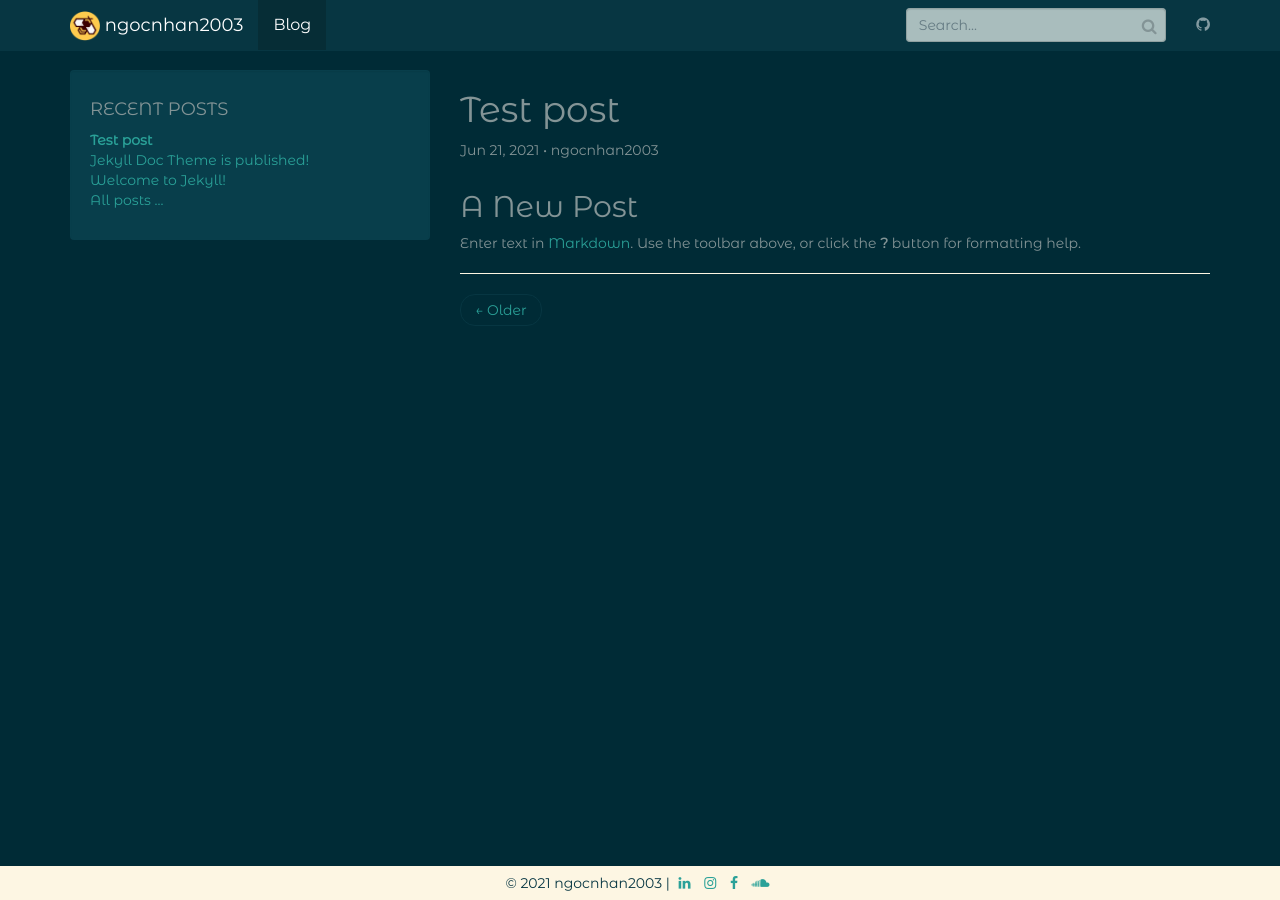
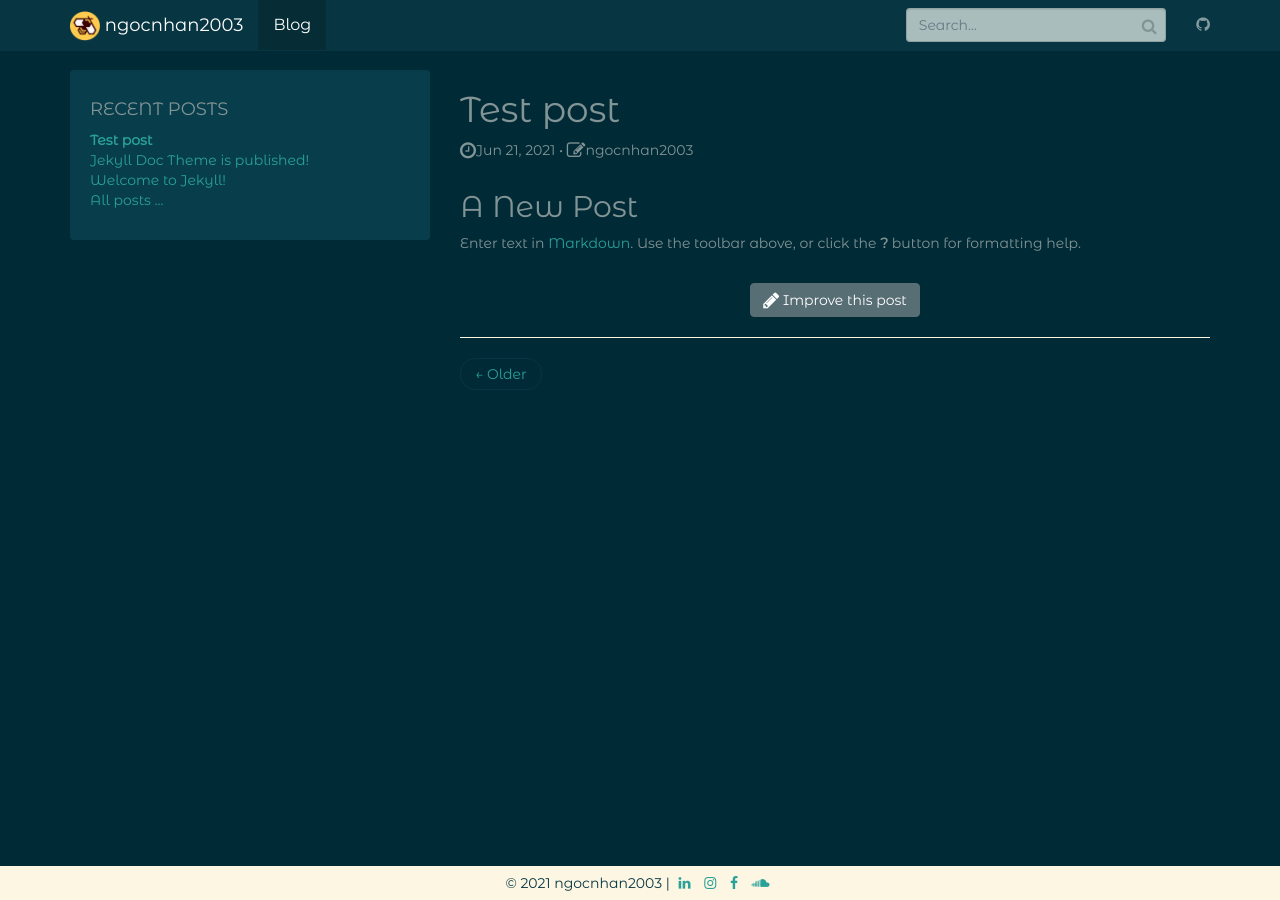
Before and after one commit to ngocnhan2003/ngocnhan2003.github.io, a Jekyll site: the page built from _posts/2021-06-21-your-filename.md, in a window 1280 px wide. Built offline with Jekyll 4.4.1, drawn with Linux system fonts in a browser that asks for light colours.

Commit message:
add icon

```diff
--- a/_layouts/post.html
+++ b/_layouts/post.html
@@ -19,8 +19,16 @@ layout: default
 
         <div class="col-md-8">
             <h1>{{ page.title }}</h1>
-            <p>{{ page.date | date: "%b %-d, %Y" }}{% if page.author %} • {{ page.author }}{% endif %}{% if page.meta %} • {{ page.meta }}{% endif %}</p>
+            <p><i class="fa fa-clock-o fa-lg"></i>{{ page.date | date: "%b %-d, %Y" }}{% if page.author %} • <i class="fa fa-pencil-square-o fa-lg"></i>{{ page.author }}{% endif %}{% if page.meta %} • {{ page.meta }}{% endif %}</p>
             <div  id="markdown-content-container">{{ content }}</div>
+            <div style="clear:both;">
+              <p class="text-center">
+                <br />
+                <a target="_blank" href="{{site.git_edit_address}}/{{ page.path }}" class="btn btn-default" role="button">
+                  <i class="fa fa-pencil fa-lg"></i> Improve this post
+                </a>
+              </p>
+            </div>
             <hr>
             <ul class="pager">
                 {% if page.previous %}
```
